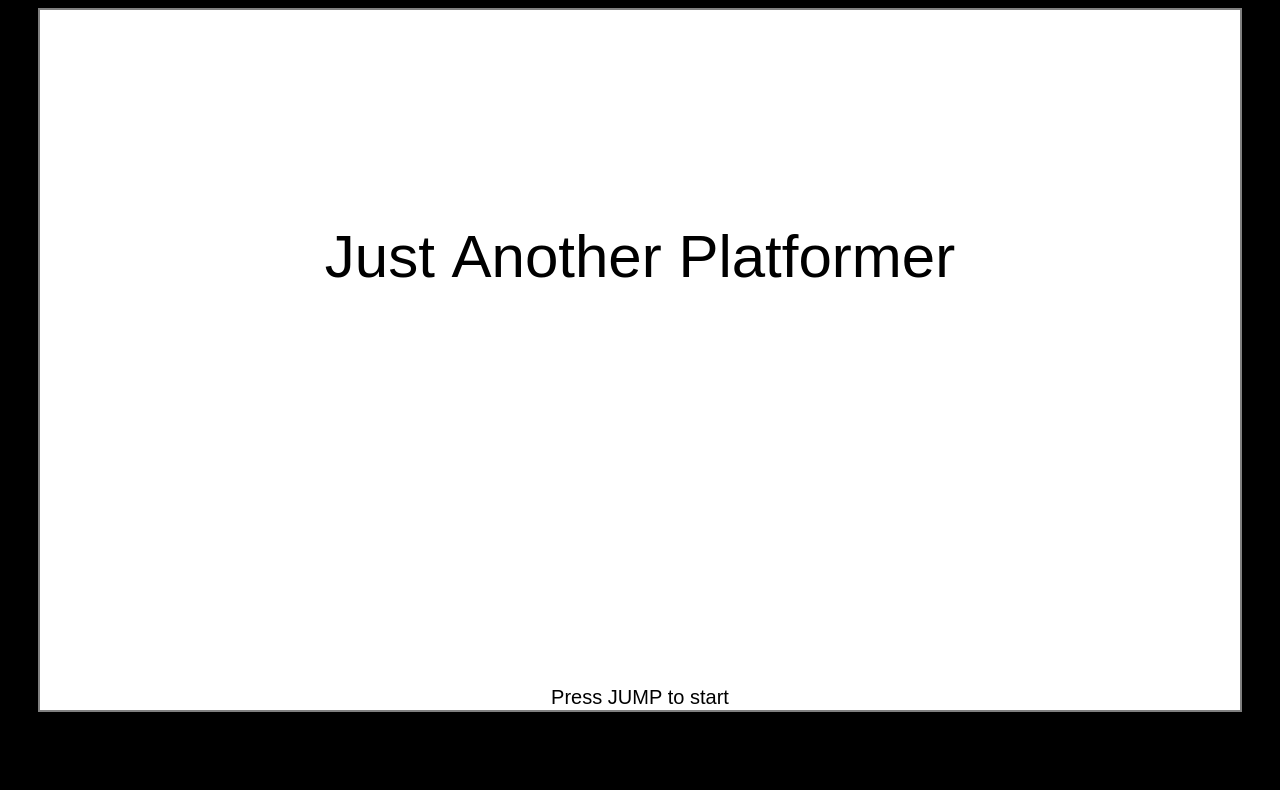
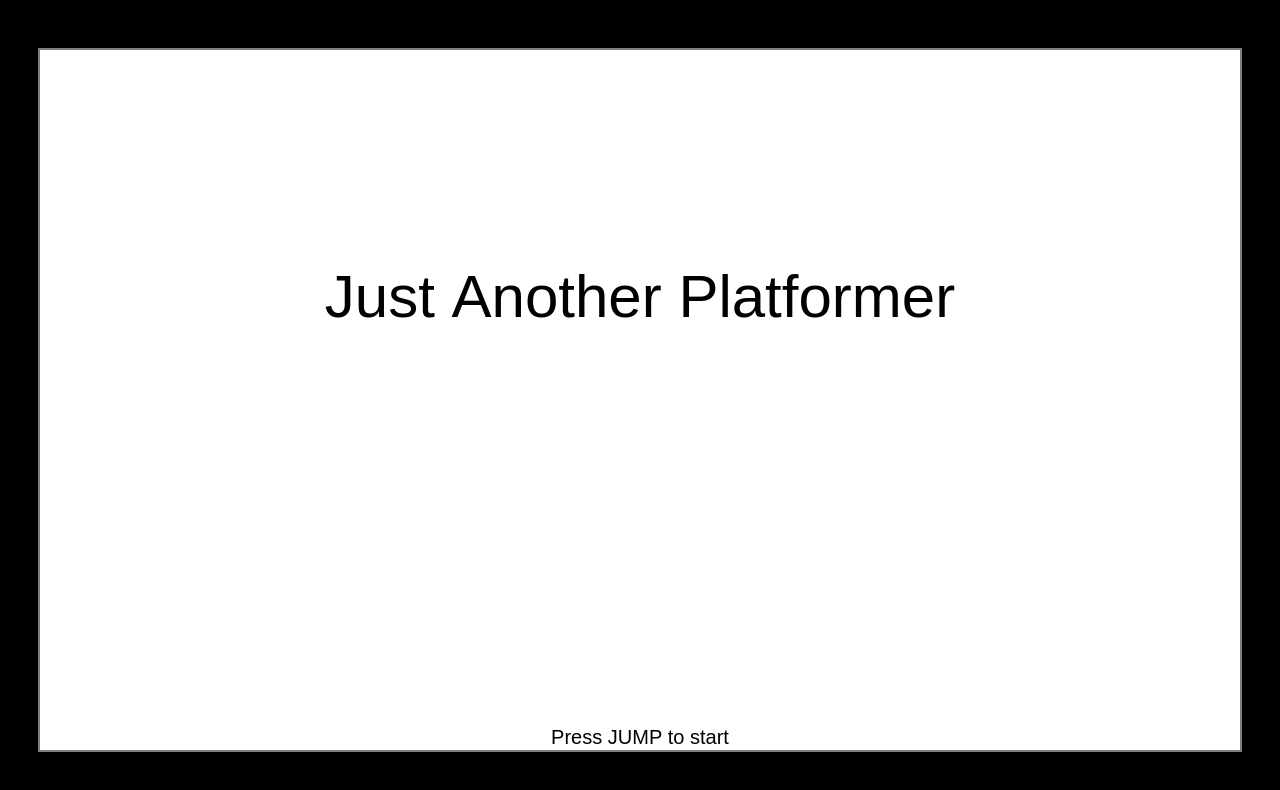
Before and after one commit to epicpuppy-dev/just-another-platformer, a plain HTML site: page index.html in a window 1280 px wide. Drawn offline with Linux system fonts and the light colour scheme.

Commit message:
css changes

```diff
--- a/script.js
+++ b/script.js
@@ -201,7 +201,7 @@ function Draw() {
         G.ctx.fillStyle = "#000000";
         G.ctx.font = "24px sans-serif";
         G.ctx.textAlign = "left";
-        G.ctx.fillText("Time: " + G.timer, 10, 24);
+        G.ctx.fillText("Time: " + G.timer, 10, 34);
         G.ctx.fillStyle = "#000000";
         G.ctx.fillRect(G.character.x, G.character.y, G.character.width, G.character.height);
         for (const platform of G.objects) {
--- a/style.css
+++ b/style.css
@@ -4,4 +4,8 @@ html {
 }
 canvas {
     border: 2px solid gray;
+    position: fixed;
+    top: 50%;
+    left: 50%;
+    transform: translate(-50%, -50%);
 }
--- a/test.json
+++ b/test.json
@@ -85,7 +85,7 @@
     "texts": [
         {
             "x": 1190,
-            "y": 24,
+            "y": 34,
             "size": 24,
             "font": "sans-serif",
             "text": "Why Hello!",
```
